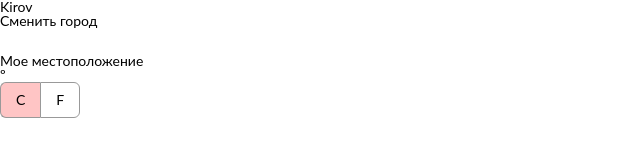
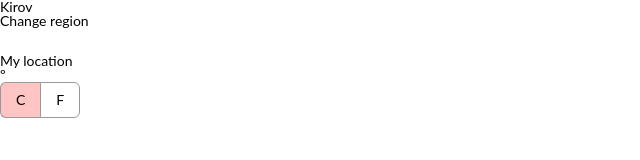
Before and after one commit to les8/Weather-Application, a Vue app: page / in a window 1280 px wide. Shown: the top 160 px of the page, without its empty margins (0-640 px from the left). Built offline with nearby package versions, Linux system fonts and the light colour scheme.

Commit message:
Kick russian words #1

```diff
--- a/src/components/header/location/Location.vue
+++ b/src/components/header/location/Location.vue
@@ -15,11 +15,11 @@
       </h3>
       <div class="location__managment">
         <h6 class="location__change" v-on:click="editCurrentCity">
-          Сменить город
+          Change region
         </h6>
         <div class="location__mycoordinates">
           <SvgIcon name="location" className="location__icon" />
-          <p>Мое местоположение</p>
+          <p>My location</p>
         </div>
       </div>
     </div>
```
